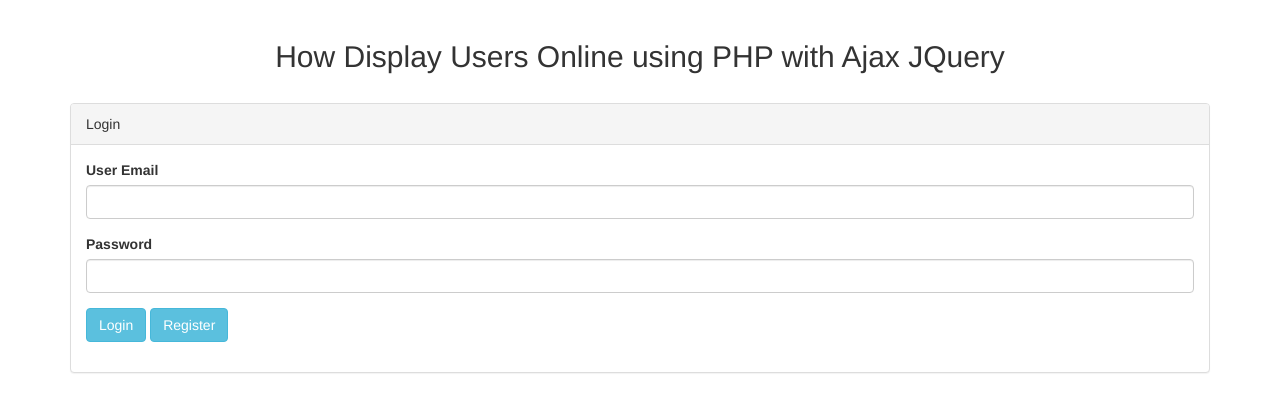
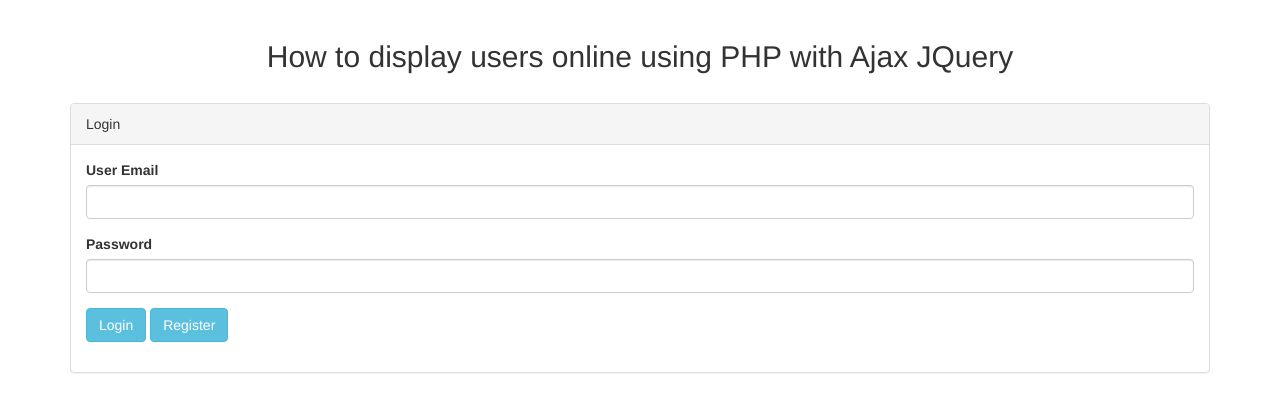
Before and after one commit to humerashaheen2512/navigus, a PHP site: page /login.php in a window 1280 px wide. Shown: the top 412 px of the page. Run offline with PHP 8.4, Linux system fonts and the light colour scheme; some libraries are stand-ins or nearby versions.

Commit message:
Update login.php

```diff
--- a/login.php
+++ b/login.php
@@ -85,7 +85,7 @@
 <!DOCTYPE html>
 <html>
  <head>
-  <title>How Display Users Online using PHP with Ajax JQuery</title>
+  <title>How to display users online using PHP with Ajax JQuery</title>
   <script src="https://ajax.googleapis.com/ajax/libs/jquery/3.1.0/jquery.min.js"></script>
   <link rel="stylesheet" href="https://maxcdn.bootstrapcdn.com/bootstrap/3.3.6/css/bootstrap.min.css" />
   <script src="https://maxcdn.bootstrapcdn.com/bootstrap/3.3.7/js/bootstrap.min.js"></script>
@@ -93,7 +93,7 @@
  <body>
   <br />
   <div class="container">
-   <h2 align="center">How Display Users Online using PHP with Ajax JQuery</h2>
+   <h2 align="center">How to display users online using PHP with Ajax JQuery</h2>
    <br />
    <div class="panel panel-default">
     <div class="panel-heading">Login</div>
```
